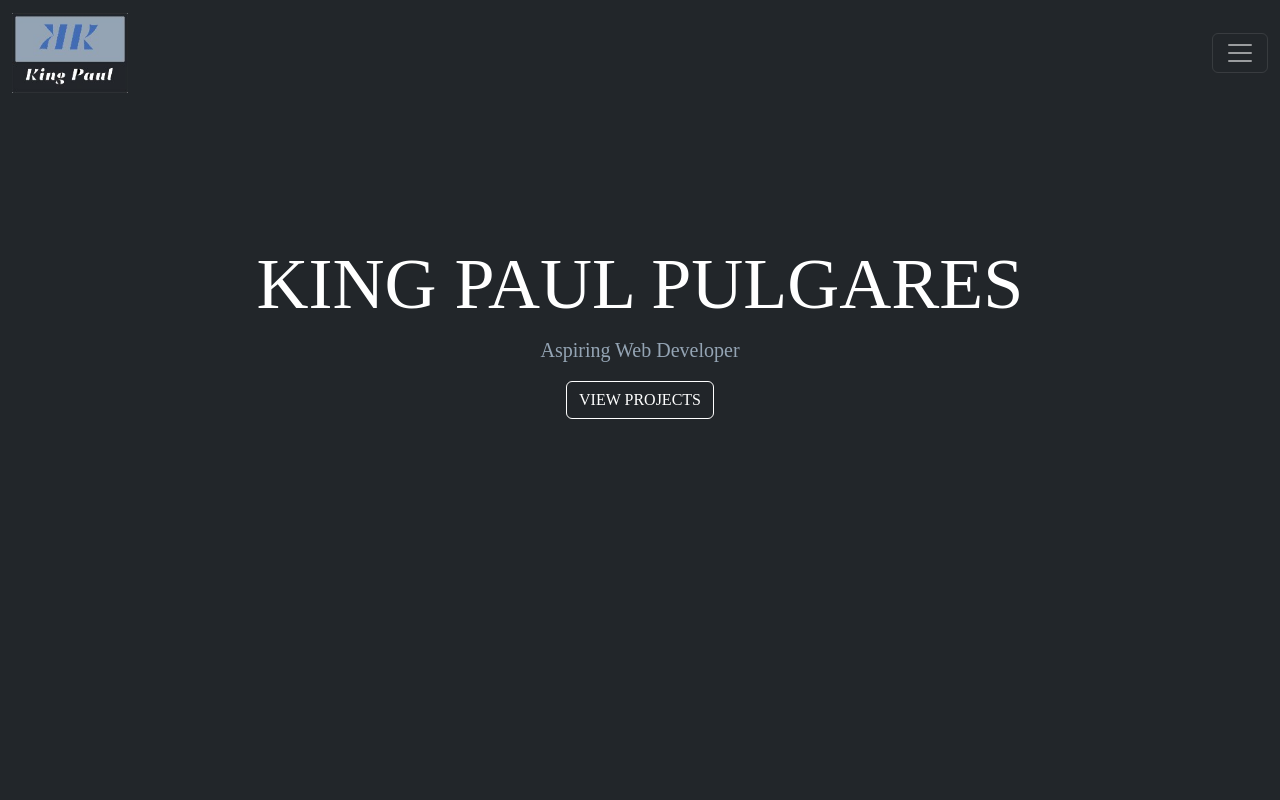
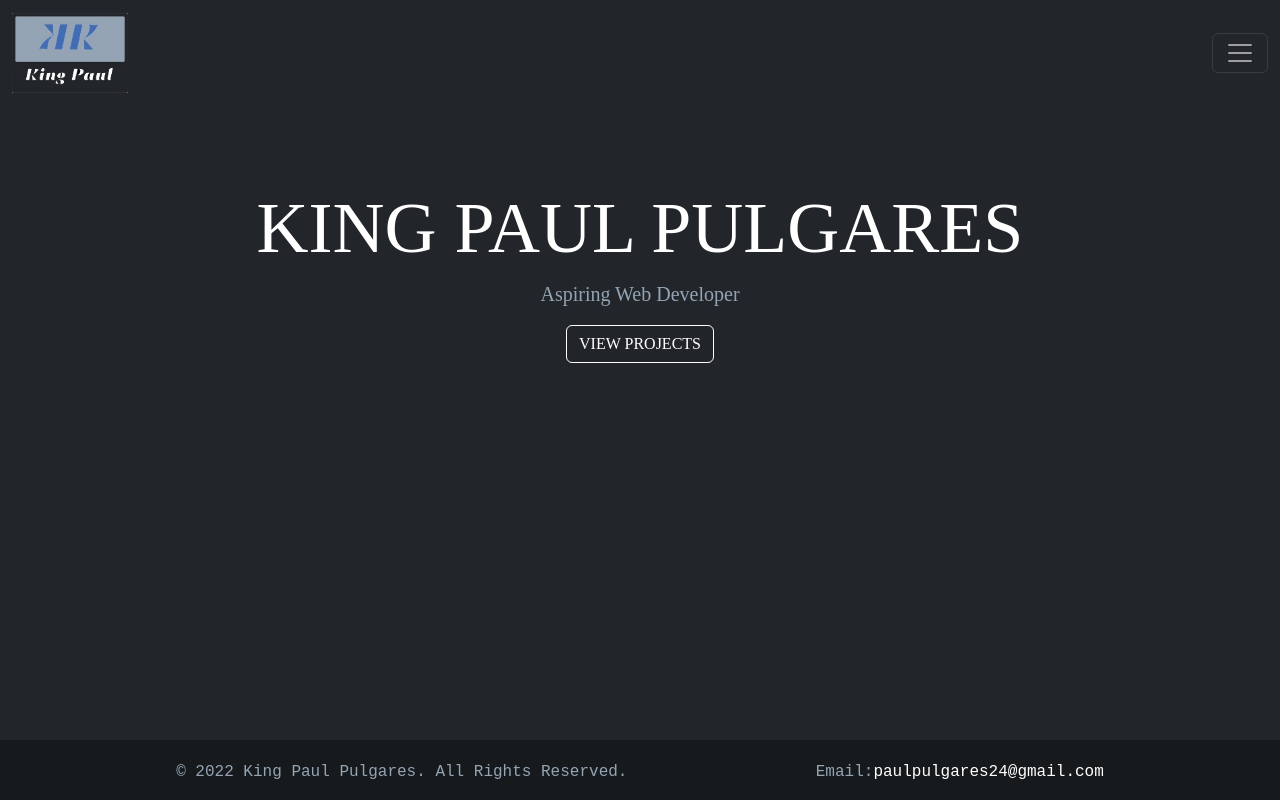
Before and after one commit to kengpul/react-portfolio, a React (Create React App) app: page / in a window 1280 px wide. Built offline with nearby package versions, Linux system fonts and the light colour scheme.

Commit message:
footer component

```diff
--- a/src/App.js
+++ b/src/App.js
@@ -4,6 +4,7 @@ import { BrowserRouter, Routes, Route } from 'react-router-dom';
 
 import Home from './pages/home/Home';
 import Projects from './pages/projects/Projects';
+import Footer from './components/Footer';
 
 function App() {
   return (
@@ -14,6 +15,7 @@ function App() {
           <Route path='/' element={<Home />} />
           <Route path='projects' element={<Projects />} />
         </Routes>
+        <Footer />
       </BrowserRouter>
     </div>
   );
--- /dev/null
+++ b/src/components/Footer.js
@@ -0,0 +1,19 @@
+import React from 'react'
+
+export default function Footer() {
+    return (
+        <div id="mainFooter">
+            <div className="container">
+                <div className="row justify-content-center">
+                    <div className="col-12 footer-items d-block d-lg-flex text-center">
+                        <p>&copy; 2022 King Paul Pulgares. All Rights Reserved.</p>
+                        <p>
+                            Email:
+                            <span><a href="mailto:paulpulgares24@gmail.com">paulpulgares24@gmail.com</a></span>
+                        </p>
+                    </div>
+                </div>
+            </div>
+        </div>
+    )
+}
--- a/src/index.css
+++ b/src/index.css
@@ -21,7 +21,7 @@ img {
 }
 
 #intro {
-  height: 28rem;
+  height: 21rem;
 }
 .sub {
   color: #94a4b4;
```
